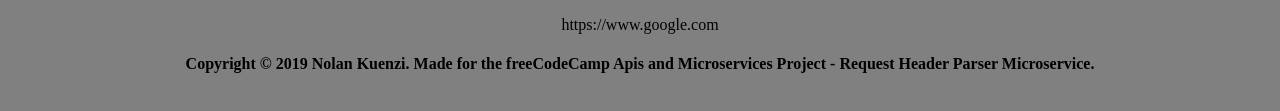
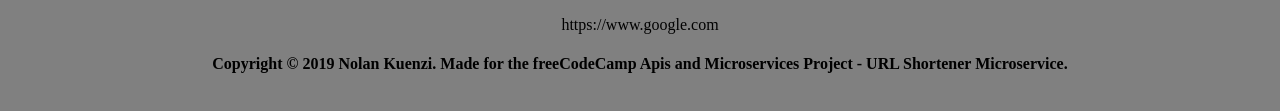
Before and after one commit to NolanKuenzi/urlShortener, a website: page views/index.html in a window 1280 px wide. Shown: the part 549-660 px from the top of the page. Drawn offline with Linux system fonts and the light colour scheme; files that its build step writes are made by us from their sources.

Commit message:
footer update

```diff
--- a/views/index.html
+++ b/views/index.html
@@ -29,7 +29,7 @@
         <span>https://www.google.com</span><br>
       </div>
       <div id="footer">
-        <h4>Copyright © 2019 Nolan Kuenzi. Made for the freeCodeCamp Apis and Microservices Project - Request Header Parser Microservice.</h4>
+        <h4>Copyright © 2019 Nolan Kuenzi. Made for the freeCodeCamp Apis and Microservices Project - URL Shortener Microservice.</h4>
       </div>
     </body>
 </html>
```
